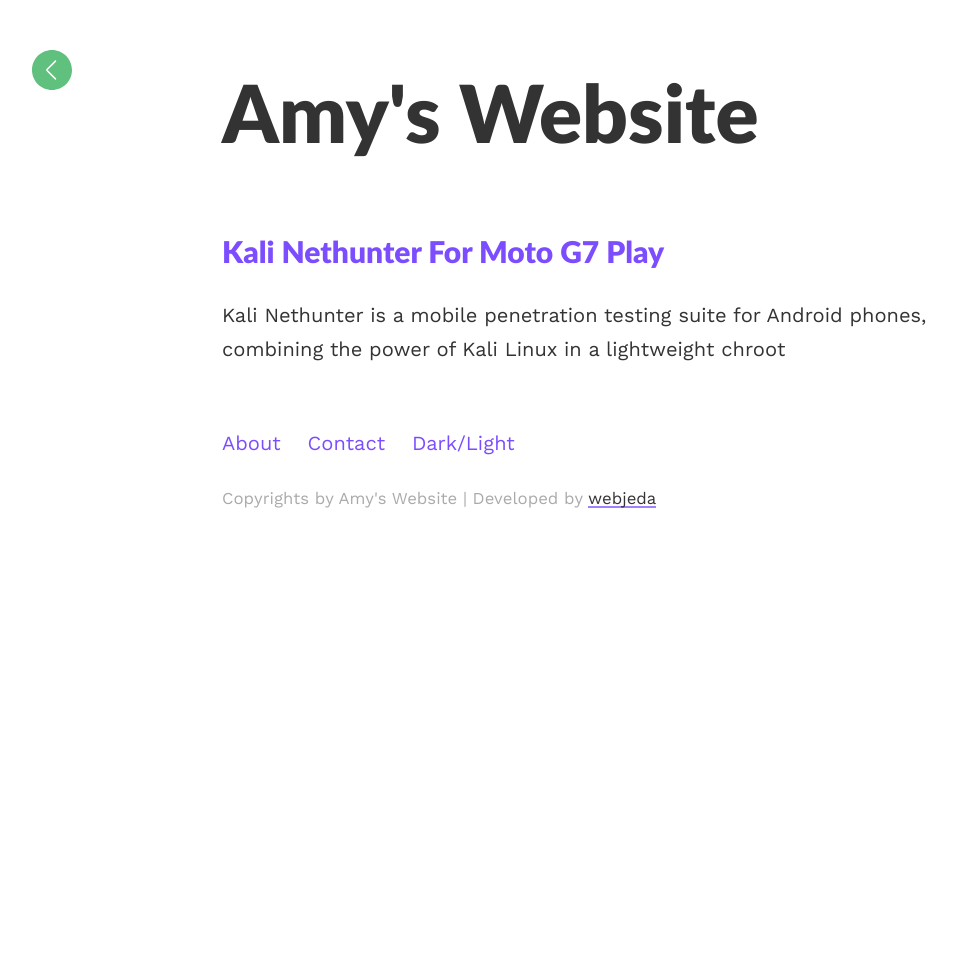
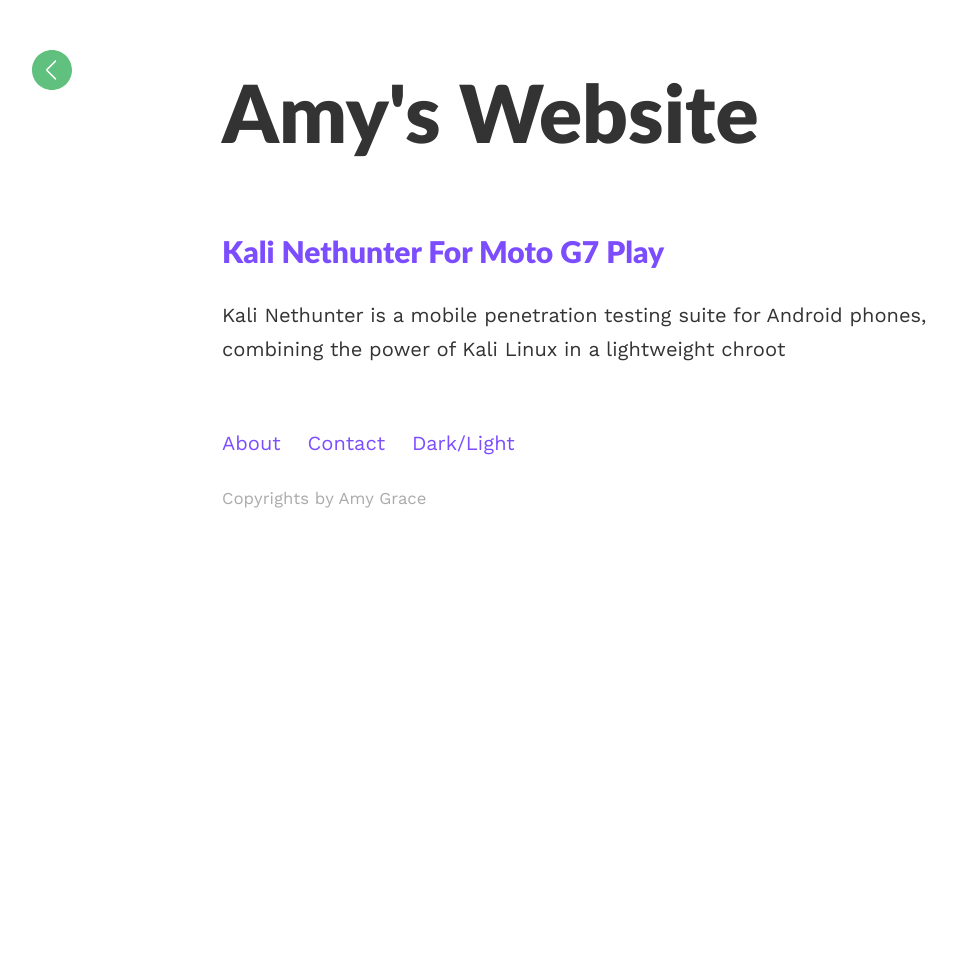
Before and after one commit to 00p513-dev/legacySite, a Jekyll site: the page built from index.html, in a window 1280 px wide. Shown: the whole page, without its empty margins (18-975 px from the left). Built offline with Jekyll 4.4.1, drawn with Linux system fonts in a browser that asks for light colours.

Commit message:
me me kanger

```diff
--- a/_layouts/default.html
+++ b/_layouts/default.html
@@ -38,7 +38,7 @@ layout: compress
         <a href="{{site.baseurl}}/contact/">Contact</a>
         <a class="theme" onclick="theme()">Dark/Light</a>
     </div>
-    <p class="copy"><small>Copyrights by {{site.title}} | Developed by <a href="http://webjeda.com">webjeda</a></small></p>
+    <p class="copy"><small>Copyrights by Amy Grace</small></p>
 </footer>
 </body>
 </html>
```
